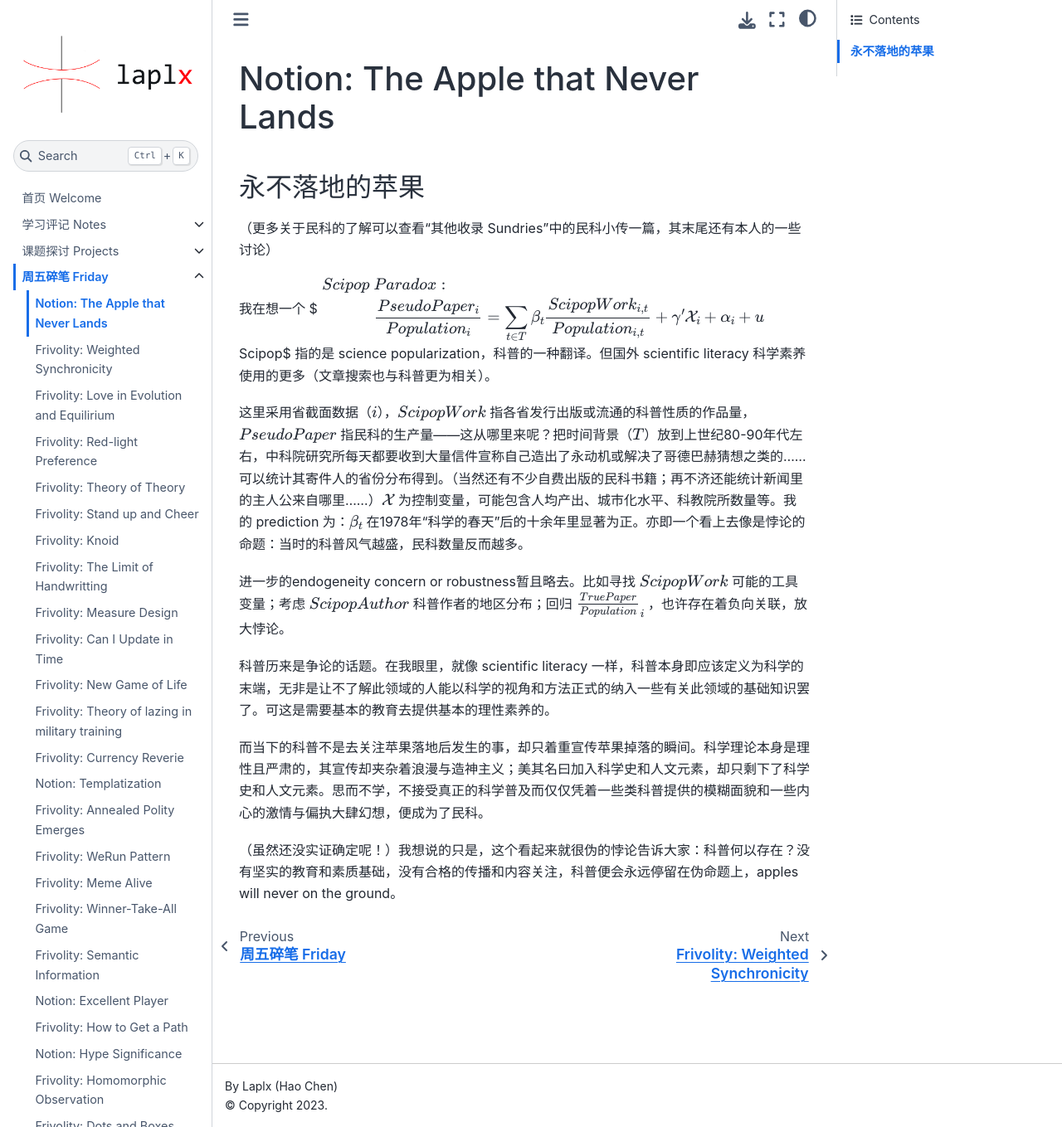
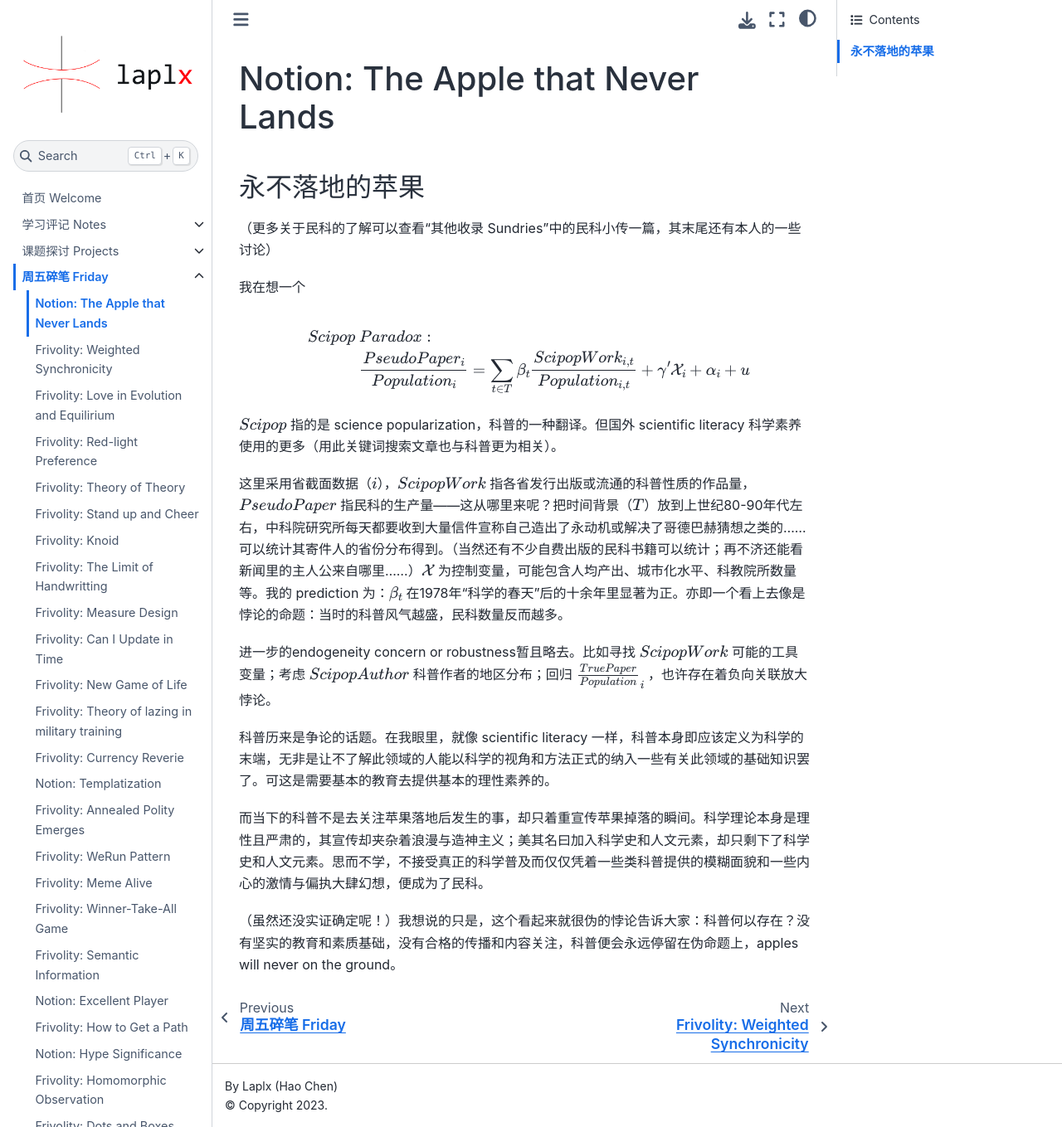
Before and after one commit to Laplx/blog, a Jupyter Book: the page built from wonder/23.11.17.md, in a window 1280 px wide and 1359 px high. Shown: the whole window at 83% size. Built offline with Jupyter Book 1.0.4 settings and Sphinx 7.4.7 and the Sphinx Book theme 1.1.4, drawn with Linux system fonts in a browser that asks for light colours.

Commit message:
23.11.17 mod

```diff
--- a/wonder/23.11.17.md
+++ b/wonder/23.11.17.md
@@ -5,17 +5,19 @@
 （更多关于民科的了解可以查看“其他收录 Sundries”中的民科小传一篇，其末尾还有本人的一些讨论）
 
 我在想一个
+
 $$
 \begin{aligned}
 Scipop\ & Paradox:\\
 & \frac{PseudoPaper_i}{Population_i} = \sum\limits_{t\in T} \beta_t \frac{ScipopWork_{i,t}}{Population_{i,t}} + \gamma'\mathcal{X}_{i} + \alpha_i + u
 \end{aligned}
 $$
-$Scipop$ 指的是 science popularization，科普的一种翻译。但国外 scientific literacy 科学素养使用的更多（文章搜索也与科普更为相关）。
 
-这里采用省截面数据（$i$），$ScipopWork$ 指各省发行出版或流通的科普性质的作品量，$PseudoPaper$ 指民科的生产量——这从哪里来呢？把时间背景（$T$）放到上世纪80-90年代左右，中科院研究所每天都要收到大量信件宣称自己造出了永动机或解决了哥德巴赫猜想之类的……可以统计其寄件人的省份分布得到。（当然还有不少自费出版的民科书籍；再不济还能统计新闻里的主人公来自哪里……）$\mathcal{X}$ 为控制变量，可能包含人均产出、城市化水平、科教院所数量等。我的 prediction 为：$\beta_t$ 在1978年“科学的春天”后的十余年里显著为正。亦即一个看上去像是悖论的命题：当时的科普风气越盛，民科数量反而越多。
+$Scipop$ 指的是 science popularization，科普的一种翻译。但国外 scientific literacy 科学素养使用的更多（用此关键词搜索文章也与科普更为相关）。
 
-进一步的endogeneity concern or robustness暂且略去。比如寻找 $ScipopWork$ 可能的工具变量；考虑 $ScipopAuthor$ 科普作者的地区分布；回归 $\frac{TruePaper}{Population}_i$ ，也许存在着负向关联，放大悖论。
+这里采用省截面数据（$i$），$ScipopWork$ 指各省发行出版或流通的科普性质的作品量，$PseudoPaper$ 指民科的生产量——这从哪里来呢？把时间背景（$T$）放到上世纪80-90年代左右，中科院研究所每天都要收到大量信件宣称自己造出了永动机或解决了哥德巴赫猜想之类的……可以统计其寄件人的省份分布得到。（当然还有不少自费出版的民科书籍可以统计；再不济还能看新闻里的主人公来自哪里……）$\mathcal{X}$ 为控制变量，可能包含人均产出、城市化水平、科教院所数量等。我的 prediction 为：$\beta_t$ 在1978年“科学的春天”后的十余年里显著为正。亦即一个看上去像是悖论的命题：当时的科普风气越盛，民科数量反而越多。
+
+进一步的endogeneity concern or robustness暂且略去。比如寻找 $ScipopWork$ 可能的工具变量；考虑 $ScipopAuthor$ 科普作者的地区分布；回归 $\frac{TruePaper}{Population}_i$ ，也许存在着负向关联放大悖论。
 
 科普历来是争论的话题。在我眼里，就像 scientific literacy 一样，科普本身即应该定义为科学的末端，无非是让不了解此领域的人能以科学的视角和方法正式的纳入一些有关此领域的基础知识罢了。可这是需要基本的教育去提供基本的理性素养的。
 
```
